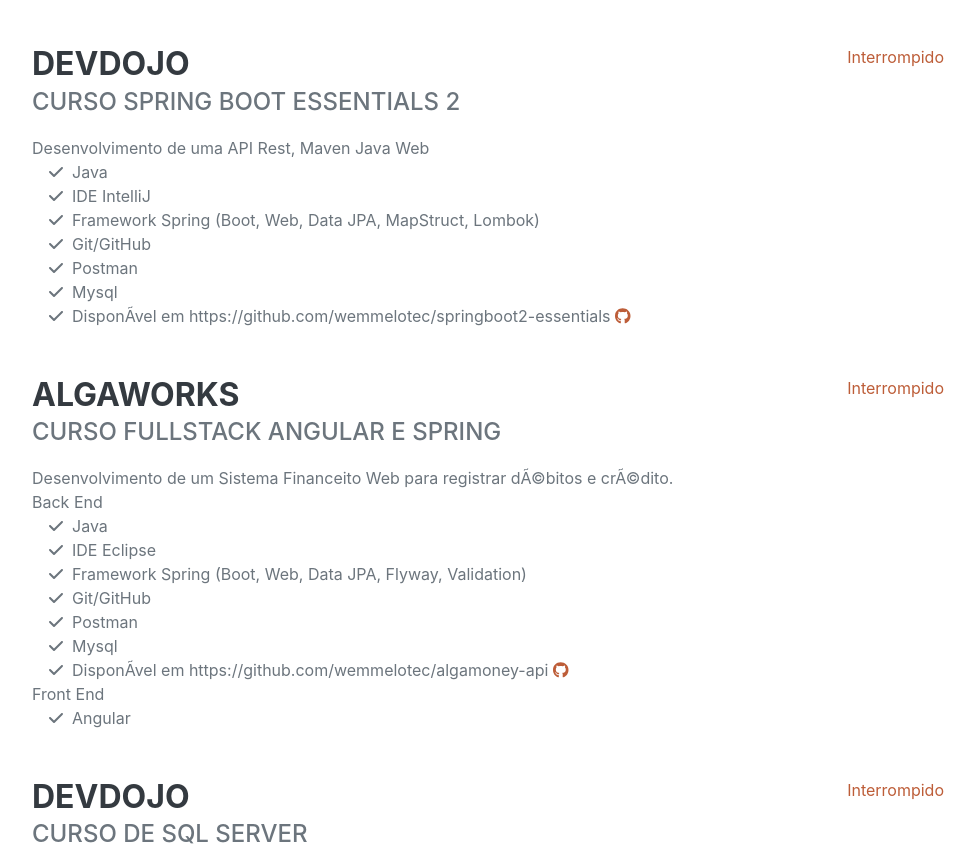
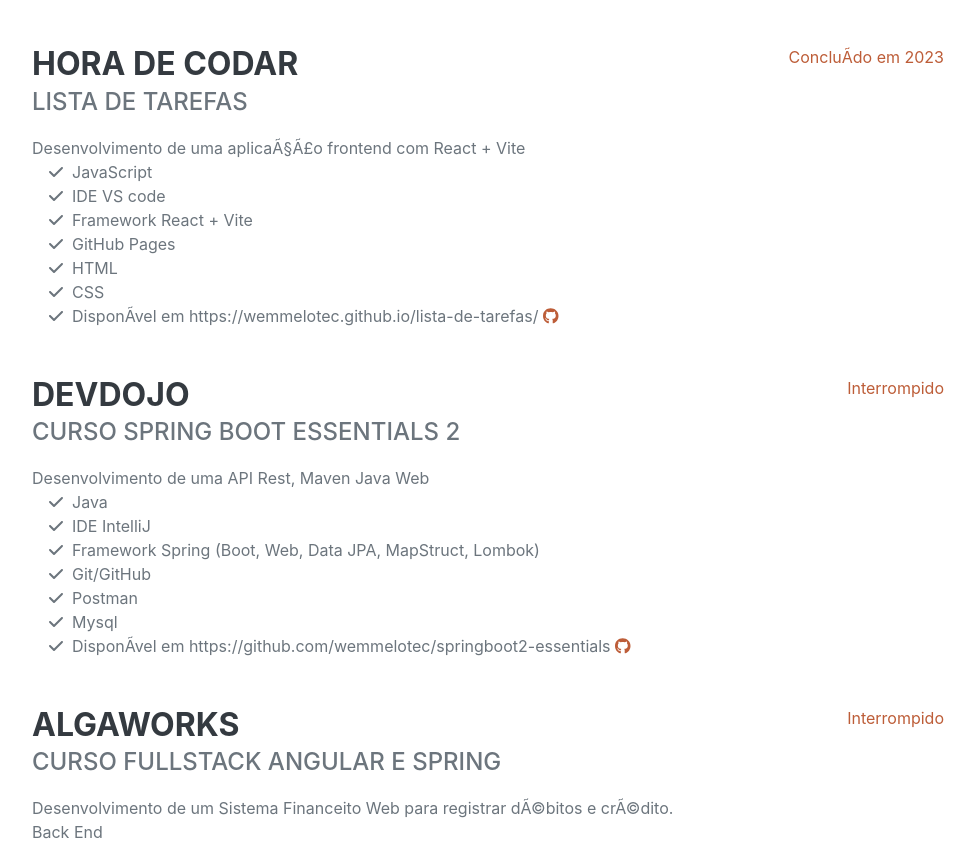
Before and after one commit to wemmelo/wemmelo.github.io, a plain HTML site: page index.html in a window 1280 px wide. Shown: the part 3243-4088 px from the top of the page, without its empty margins (288-1263 px from the left). Drawn offline with nearby package versions, Linux system fonts and the light colour scheme; a web font is replaced by a local one.

Commit message:
add new curso

```diff
--- a/index.html
+++ b/index.html
@@ -181,6 +181,47 @@
 
                         </div>
                         <div class="flex-shrink-0"><span class="text-primary"> Em andamento </span></div>
+                    </div>
+
+                    <div class="d-flex flex-column flex-md-row justify-content-between mb-5">
+                        <div class="flex-grow-1">
+                            <h3 class="mb-0">Hora de codar</h3>
+                            <div class="subheading mb-3">Lista de Tarefas</div>
+                            <div>Desenvolvimento de uma aplicação frontend com React + Vite</div>
+                            <ul class="fa-ul mb-0">
+                                <li>
+                                    <span class="fa-li"><i class="fas fa-check"></i></span>
+                                    JavaScript
+                                </li>
+                                <li>
+                                    <span class="fa-li"><i class="fas fa-check"></i></span>
+                                    IDE VS code
+                                </li>
+                                <li>
+                                    <span class="fa-li"><i class="fas fa-check"></i></span>
+                                    Framework React + Vite
+                                </li>
+                                <li>
+                                    <span class="fa-li"><i class="fas fa-check"></i></span>
+                                    GitHub Pages
+                                </li>
+                                <li>
+                                    <span class="fa-li"><i class="fas fa-check"></i></span>
+                                    HTML
+                                </li>
+                                <li>
+                                    <span class="fa-li"><i class="fas fa-check"></i></span>
+                                    CSS
+                                </li>
+                                <li>
+                                    <span class="fa-li"><i class="fas fa-check"></i></span>
+                                    Disponível em https://wemmelotec.github.io/lista-de-tarefas/
+                                    <a class="social-icon" href="https://github.com/wemmelotec/lista-de-tarefas"><i class="fab fa-github"></i></a>
+                                </li>
+                            </ul>
+
+                        </div>
+                        <div class="flex-shrink-0"><span class="text-primary"> Concluído em 2023</span></div>
                     </div>
 
                     <div class="d-flex flex-column flex-md-row justify-content-between mb-5">
```
